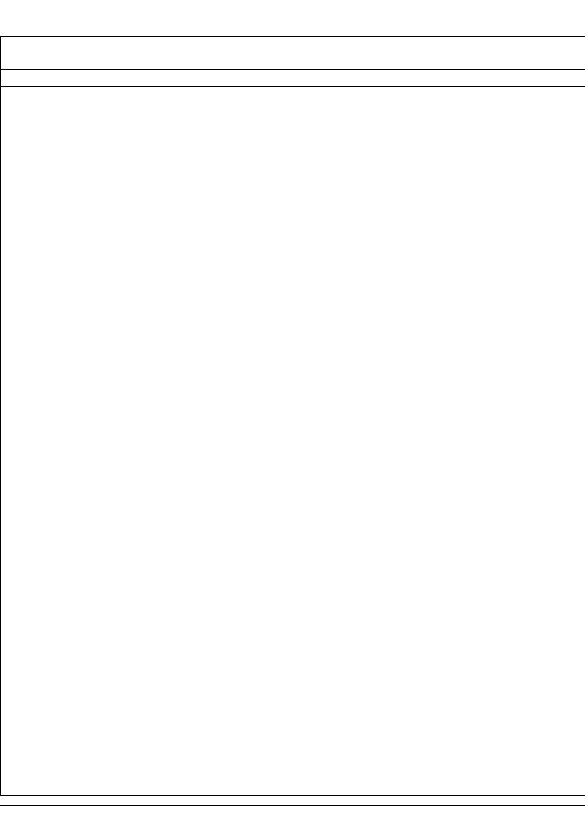
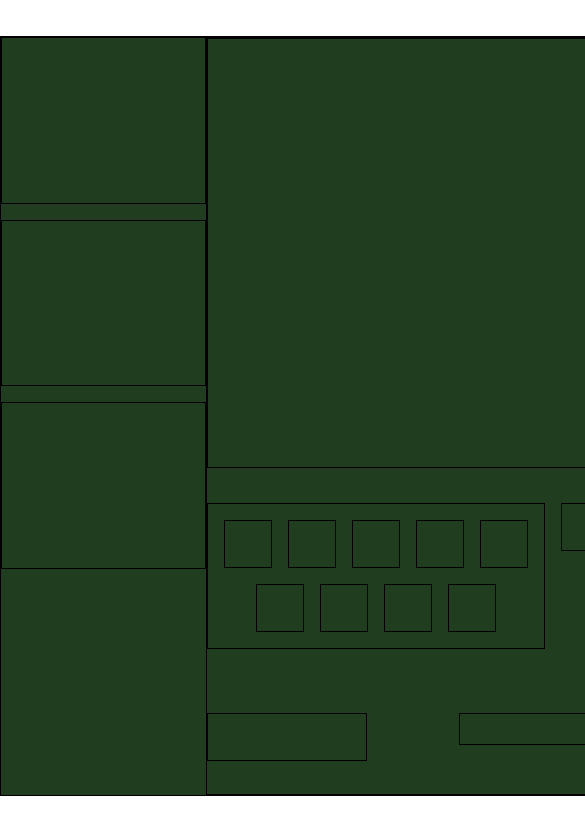
Before and after one commit to linear14/cootchmind, a React (Create React App) app in the folder client/: page /game in a window 390 px wide. Shown: the top 837 px of the page, 585 px wide, since content can reach past the window. Built offline with nearby package versions, Linux system fonts and the light colour scheme.

Commit message:
Modify: 화면 크기에 따라 스케치북 canvas 너비/높이 변경 + 추가 반응형 작업
- 추가) 스케치북 canvas 너비 / 높이 변경으로 인한 PlayerList, GamePage 레이아웃 작업

```diff
--- a/client/src/components/GameBoard/SketchBook.tsx
+++ b/client/src/components/GameBoard/SketchBook.tsx
@@ -1,17 +1,18 @@
 import { useCallback, useEffect, useRef, MouseEvent, useState, useMemo } from 'react';
 import styled from 'styled-components';
 
-const Container = styled.div`
-  width: 1080px;
-  height: 720px;
+interface SketchBookProps {
+  canvasWidth?: number;
+}
+
+const Canvas = styled.canvas`
   border: 1px solid black;
 `;
 
-const SketchBook = () => {
+const SketchBook = ({ canvasWidth }: SketchBookProps) => {
   const [isDrawing, setDrawing] = useState<boolean>(false);
   const canvasRef = useRef<HTMLCanvasElement>(null);
   const contextRef = useRef<CanvasRenderingContext2D | null>(null);
-  const [defaultWidth, defaultHeight] = [useMemo(() => 1080, []), useMemo(() => 720, [])];
 
   const drawStart = useCallback(({ nativeEvent }: MouseEvent) => {
     const context = contextRef.current;
@@ -56,18 +57,21 @@ const SketchBook = () => {
     setDrawing(() => false);
   }, []);
 
-  const initCanvas = useCallback((canvas: HTMLCanvasElement | null) => {
-    if (!canvas) {
+  const initCanvas = useCallback(
+    (canvas: HTMLCanvasElement | null) => {
+      if (!canvas || !canvasWidth) {
         return;
       }
       // casvas의 실제 너비를 몇 칸으로 쪼갤건지 (많이 쪼갤수록 세밀한 작업이 가능할 것 같음)
-    canvas.width = defaultWidth * 2;
-    canvas.height = defaultHeight * 2;
+      canvas.width = canvasWidth * 2;
+      canvas.height = canvasWidth * 0.7 * 2;
 
       // canvas의 실제 너비 / 높이
-    canvas.style.width = `${defaultWidth}px`;
-    canvas.style.height = `${defaultHeight}px`;
-  }, []);
+      canvas.style.width = `${canvasWidth}px`;
+      canvas.style.height = `${canvasWidth * 0.7}px`;
+    },
+    [canvasWidth]
+  );
 
   const initCanvasContext = useCallback(() => {
     const canvas = canvasRef.current;
@@ -86,23 +90,17 @@ const SketchBook = () => {
   }, []);
 
   useEffect(() => {
+    if (canvasWidth) {
       const canvas = canvasRef.current;
       if (canvas) {
         initCanvas(canvas);
         initCanvasContext();
       }
-  }, []);
+    }
+  }, [canvasWidth]);
 
-  return (
-    <Container>
-      <canvas
-        ref={canvasRef}
-        onMouseDown={drawStart}
-        onMouseMove={draw}
-        onMouseUp={drawEnd}
-      ></canvas>
-    </Container>
-  );
+  if (!canvasWidth) return null;
+  return <Canvas ref={canvasRef} onMouseDown={drawStart} onMouseMove={draw} onMouseUp={drawEnd} />;
 };
 
 export default SketchBook;
--- a/client/src/components/GameBoard/index.tsx
+++ b/client/src/components/GameBoard/index.tsx
@@ -1,3 +1,4 @@
+import { useEffect, useRef, useState } from 'react';
 import styled from 'styled-components';
 import AnswerInput from './AnswerInput';
 import Palette from './Palette';
@@ -5,7 +6,8 @@ import SketchBook from './SketchBook';
 import Timer from './Timer';
 
 const Container = styled.div`
-  padding: 1rem 2rem;
+  position: relative;
+  width: 60%;
   border: 1px solid black;
 `;
 
@@ -16,9 +18,21 @@ const Flex = styled.div`
 `;
 
 const GameBoard = () => {
+  const [canvasWidth, setCanvasWidth] = useState<number>();
+  const board = useRef<HTMLDivElement>(null);
+
+  useEffect(() => {
+    setCanvasWidth(board.current?.offsetWidth);
+    window.onresize = () => setCanvasWidth(board.current?.offsetWidth);
+
+    return () => {
+      window.onresize = null;
+    };
+  }, []);
+
   return (
-    <Container>
-      <SketchBook />
+    <Container ref={board}>
+      <SketchBook canvasWidth={canvasWidth} />
       <Palette />
       <Flex>
         <Timer />
--- a/client/src/components/PlayerList/Player.tsx
+++ b/client/src/components/PlayerList/Player.tsx
@@ -1,7 +1,7 @@
 import styled from 'styled-components';
 
 const Container = styled.div`
-  width: 380px;
+  width: 100%;
   height: calc(66% / 3);
   border: 1px solid black;
 `;
--- a/client/src/components/PlayerList/index.tsx
+++ b/client/src/components/PlayerList/index.tsx
@@ -2,7 +2,8 @@ import styled from 'styled-components';
 import Player from './Player';
 
 const Container = styled.div`
-  width: 480px;
+  flex: 1;
+  background: transparent;
   // border: 1px solid black;
 
   display: flex;
--- a/client/src/pages/GamePage.tsx
+++ b/client/src/pages/GamePage.tsx
@@ -2,25 +2,21 @@ import styled from 'styled-components';
 import GameBoard from 'components/GameBoard';
 import PlayerList from 'components/PlayerList';
 
-const GameContainer = styled.div`
+const Container = styled.div`
   width: 100%;
-  margin: 32px auto 0px;
+  height: 100%;
+  background: #203d20;
 
   display: flex;
-  justify-content: center;
-
-  // border: 1px solid black;
 `;
 
 const GamePage = () => {
   return (
-    <>
-      <GameContainer>
-        <PlayerList />
-        <GameBoard />
-        <PlayerList />
-      </GameContainer>
-    </>
+    <Container>
+      <PlayerList />
+      <GameBoard />
+      <PlayerList />
+    </Container>
   );
 };
 
--- a/client/src/pages/_layout.tsx
+++ b/client/src/pages/_layout.tsx
@@ -4,9 +4,9 @@ import styled from 'styled-components';
 
 const InnerContainer = styled.div`
   position: relative;
-  width: calc(90vh * 1.28);
-  min-width: calc(660px * 1.28);
-  max-width: calc(870px * 1.28);
+  width: calc(90vh * 1.35);
+  min-width: calc(660px * 1.35);
+  max-width: calc(870px * 1.35);
   height: 90vh;
   min-height: 660px;
   max-height: 870px;
```
Lines whose indentation alone changed are shown as unchanged.
